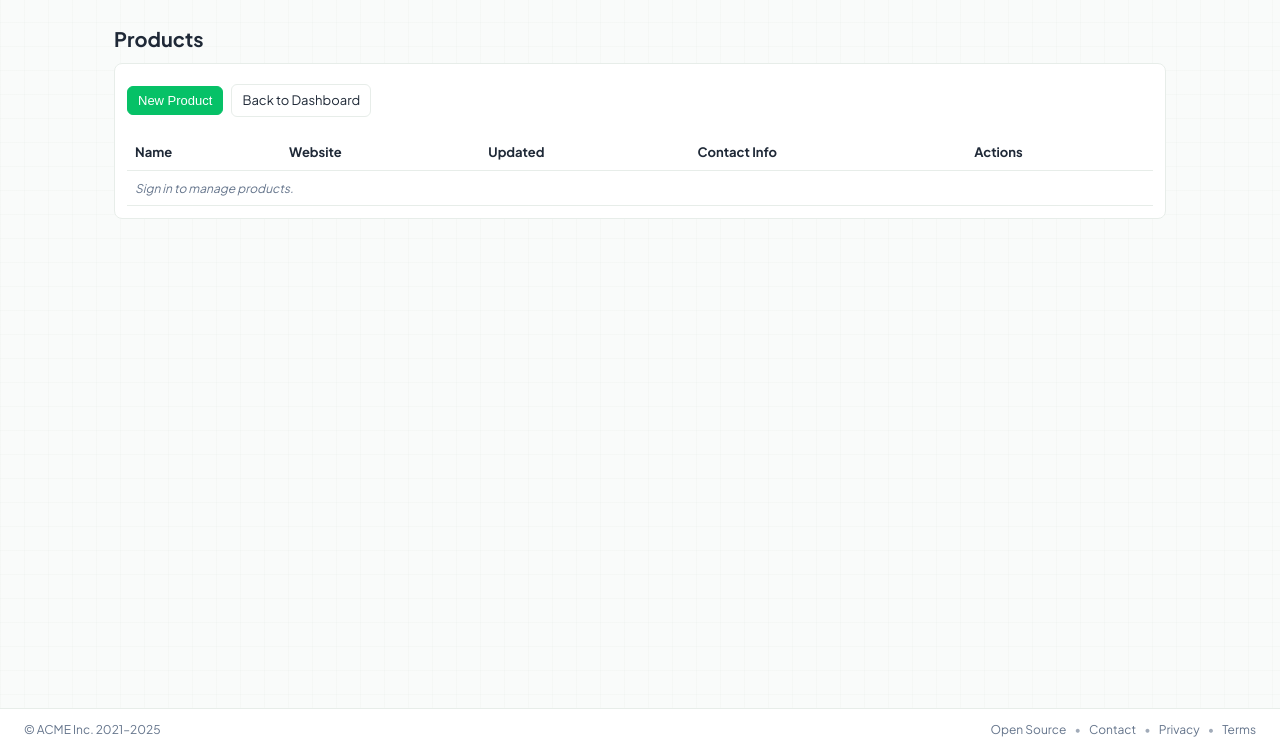
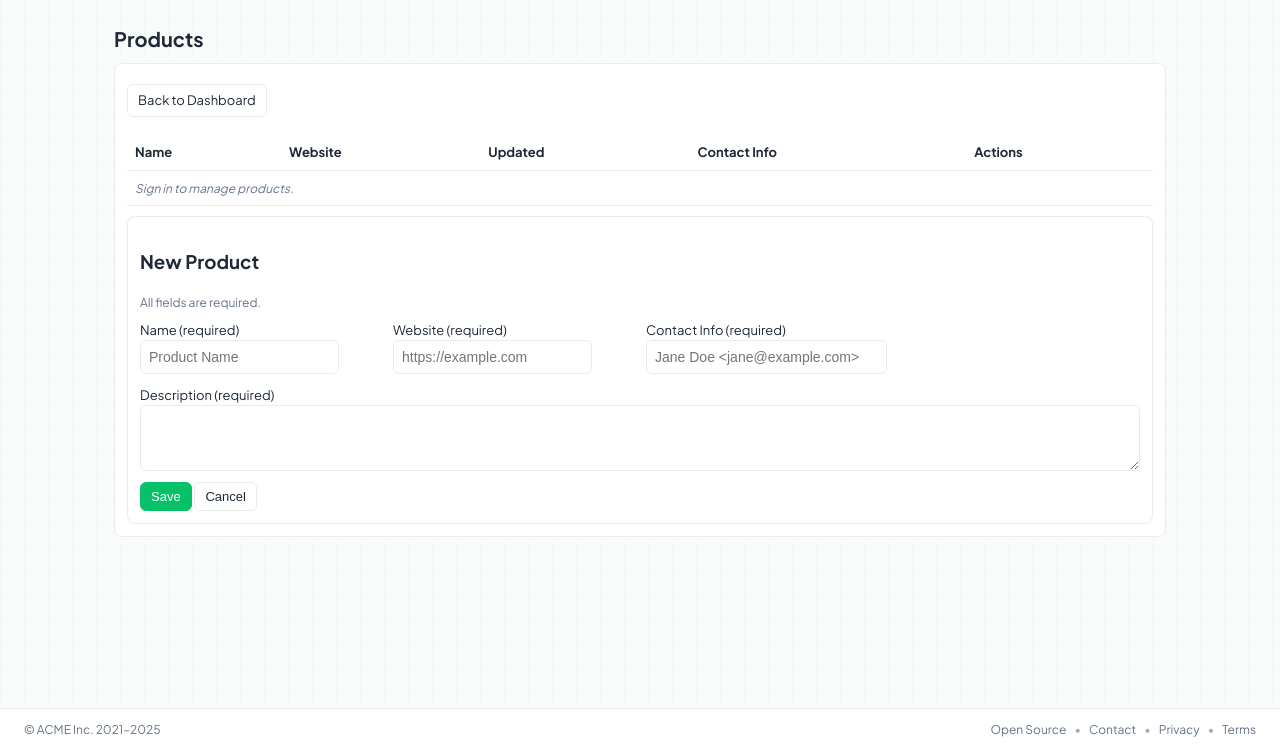
Before and after one commit to malvavisc0/meshweave, a FastAPI app: template webapp/templates/products.html in a window 1280 px wide. Shown: the part 50-800 px from the top of the page. Run offline with FastAPI, Linux system fonts and the light colour scheme; the template is opened without the code that fills it, so the values that code supplies are empty; parts of the project's set-up code (start-up, migrations or seed data) failed here and were passed over.

Commit message:
improving new product ux

```diff
--- a/webapp/models.py
+++ b/webapp/models.py
@@ -397,9 +397,9 @@ class Product(Base):
         String(36), ForeignKey("users.id", ondelete="CASCADE"), nullable=False
     )
     name: Mapped[str] = mapped_column(String(255), nullable=False)
-    website: Mapped[Optional[str]] = mapped_column(Text, nullable=True)
+    website: Mapped[str] = mapped_column(Text, nullable=False)
     description: Mapped[str] = mapped_column(Text, nullable=False)
-    contact_info: Mapped[Optional[str]] = mapped_column(Text, nullable=True)
+    contact_info: Mapped[str] = mapped_column(Text, nullable=False)
     defaults_json: Mapped[Optional[str]] = mapped_column(
         Text, nullable=True
     )  # {"tone":"...","cta":"...","length":"..."}
--- a/webapp/routers/api.py
+++ b/webapp/routers/api.py
@@ -1,6 +1,7 @@
 import csv
 import json
 import os
+import re
 from datetime import datetime, timedelta, timezone
 from io import StringIO
 from typing import Dict, List
@@ -755,11 +756,16 @@ async def create_product(request: Request):
 
     name = (data.get("name") or "").strip()
     description = (data.get("description") or "").strip()
-    website = (data.get("website") or "").strip() or None
-    contact_info = (data.get("contact_info") or "").strip() or None
+    website = (data.get("website") or "").strip()
+    contact_info = (data.get("contact_info") or "").strip()
 
-    if not name or not description:
-        raise HTTPException(status_code=400, detail="name and description are required")
+    if not name or not description or not website or not contact_info:
+        raise HTTPException(
+            status_code=400,
+            detail="name, description, website and contact_info are required",
+        )
+    if not re.match(r"^[^<>\n]+ <[^<>\s@]+@[^<>\s@]+\.[^<>\s@]+>$", contact_info):
+        raise HTTPException(status_code=400, detail="invalid_contact_info")
 
     with get_session() as s:
         # Enforce unique per user (by model constraint)
@@ -789,11 +795,16 @@ async def update_product(request: Request, product_id: str):
 
     name = (data.get("name") or "").strip()
     description = (data.get("description") or "").strip()
-    website = (data.get("website") or "").strip() or None
-    contact_info = (data.get("contact_info") or "").strip() or None
+    website = (data.get("website") or "").strip()
+    contact_info = (data.get("contact_info") or "").strip()
 
-    if not name or not description:
-        raise HTTPException(status_code=400, detail="name and description are required")
+    if not name or not description or not website or not contact_info:
+        raise HTTPException(
+            status_code=400,
+            detail="name, description, website and contact_info are required",
+        )
+    if not re.match(r"^[^<>\n]+ <[^<>\s@]+@[^<>\s@]+\.[^<>\s@]+>$", contact_info):
+        raise HTTPException(status_code=400, detail="invalid_contact_info")
 
     now = datetime.now(timezone.utc)
     with get_session() as s:
--- a/webapp/static/js/products.js
+++ b/webapp/static/js/products.js
@@ -9,8 +9,6 @@
         _pfLastTrigger = document.activeElement || null;
         var pf = document.getElementById('product-form');
         if (!pf) return;
-        pf.classList.remove('hidden');
-        pf.setAttribute('aria-hidden', 'false');
         var titleEl = document.getElementById('pf-title'); if (titleEl) titleEl.textContent = p ? 'Edit Product' : 'New Product';
         var idEl = document.getElementById('pf-id'); if (idEl) idEl.value = (p && p.id) || '';
         var nameEl = document.getElementById('pf-name'); if (nameEl) nameEl.value = (p && p.name) || '';
@@ -19,35 +17,47 @@
         var contactEl = document.getElementById('pf-contact'); if (contactEl) contactEl.value = (p && p.contact_info) || '';
 
         var nameErr = document.getElementById('pf-name-err');
+        var webErr = document.getElementById('pf-website-err');
+        var contactErr = document.getElementById('pf-contact-err');
         var descErr = document.getElementById('pf-description-err');
         var pfGlobal = document.getElementById('pf-global');
 
         if (nameEl) nameEl.setAttribute('aria-invalid', 'false');
+        if (descEl) descEl.setAttribute('aria-invalid', 'false');
+        if (webEl) webEl.setAttribute('aria-invalid', 'false');
+        if (contactEl) contactEl.setAttribute('aria-invalid', 'false');
+
         if (nameErr) nameErr.textContent = '';
-        if (descEl) descEl.setAttribute('aria-invalid', 'false');
+        if (webErr) webErr.textContent = '';
+        if (contactErr) contactErr.textContent = '';
         if (descErr) descErr.textContent = '';
         if (pfGlobal) pfGlobal.textContent = '';
 
         try { nameEl && nameEl.focus(); } catch (_) { }
-        try { pf.addEventListener('keydown', _productFormKeydown); } catch (_) { }
     }
 
     function closeProductForm() {
-        var pf = document.getElementById('product-form');
-        if (!pf) return;
-        pf.classList.add('hidden');
-        pf.setAttribute('aria-hidden', 'true');
-        try { pf.removeEventListener('keydown', _productFormKeydown); } catch (_) { }
-        if (_pfLastTrigger && typeof _pfLastTrigger.focus === 'function') {
-            try { _pfLastTrigger.focus(); } catch (_) { }
-        }
+        var titleEl = document.getElementById('pf-title'); if (titleEl) titleEl.textContent = 'New Product';
+        var idEl = document.getElementById('pf-id'); if (idEl) idEl.value = '';
+        var nameEl = document.getElementById('pf-name'); if (nameEl) { nameEl.value = ''; nameEl.setAttribute('aria-invalid', 'false'); }
+        var webEl = document.getElementById('pf-website'); if (webEl) { webEl.value = ''; webEl.setAttribute('aria-invalid', 'false'); }
+        var descEl = document.getElementById('pf-description'); if (descEl) { descEl.value = ''; descEl.setAttribute('aria-invalid', 'false'); }
+        var contactEl = document.getElementById('pf-contact'); if (contactEl) { contactEl.value = ''; contactEl.setAttribute('aria-invalid', 'false'); }
+
+        var nameErr = document.getElementById('pf-name-err'); if (nameErr) nameErr.textContent = '';
+        var webErr = document.getElementById('pf-website-err'); if (webErr) webErr.textContent = '';
+        var contactErr = document.getElementById('pf-contact-err'); if (contactErr) contactErr.textContent = '';
+        var descErr = document.getElementById('pf-description-err'); if (descErr) descErr.textContent = '';
+        var pfGlobal = document.getElementById('pf-global'); if (pfGlobal) pfGlobal.textContent = '';
+
+        try { nameEl && nameEl.focus(); } catch (_) { }
     }
 
     function renderProducts(items) {
         var tb = document.getElementById('products-tbody');
         if (!tb) return;
         if (!items || !items.length) {
-            tb.innerHTML = '<tr><td colspan="5"><em class="small">No products yet. Click "New Product".</em></td></tr>';
+            tb.innerHTML = '<tr><td colspan="5"><em class="small">No products yet. Use the form to add one.</em></td></tr>';
             return;
         }
         tb.innerHTML = '';
@@ -87,12 +97,20 @@
         var pfGlobal = document.getElementById('pf-global');
         var nameInput = document.getElementById('pf-name');
         var nameErr = document.getElementById('pf-name-err');
+        var websiteInput = document.getElementById('pf-website');
+        var websiteErr = document.getElementById('pf-website-err');
+        var contactInput = document.getElementById('pf-contact');
+        var contactErr = document.getElementById('pf-contact-err');
         var descInput = document.getElementById('pf-description');
         var descErr = document.getElementById('pf-description-err');
         if (pfGlobal) pfGlobal.textContent = '';
         if (nameErr) nameErr.textContent = '';
+        if (websiteErr) websiteErr.textContent = '';
+        if (contactErr) contactErr.textContent = '';
         if (descErr) descErr.textContent = '';
         if (nameInput) nameInput.setAttribute('aria-invalid', 'false');
+        if (websiteInput) websiteInput.setAttribute('aria-invalid', 'false');
+        if (contactInput) contactInput.setAttribute('aria-invalid', 'false');
         if (descInput) descInput.setAttribute('aria-invalid', 'false');
 
         var firstInvalid = null;
@@ -101,33 +119,43 @@
             if (nameInput) nameInput.setAttribute('aria-invalid', 'true');
             firstInvalid = firstInvalid || nameInput;
         }
+        if (!website) {
+            if (websiteErr) websiteErr.textContent = 'Website is required.';
+            if (websiteInput) websiteInput.setAttribute('aria-invalid', 'true');
+            firstInvalid = firstInvalid || websiteInput;
+        }
         if (!description) {
             if (descErr) descErr.textContent = 'Description is required.';
             if (descInput) descInput.setAttribute('aria-invalid', 'true');
             firstInvalid = firstInvalid || descInput;
+        }
+        if (!contact) {
+            if (contactErr) contactErr.textContent = 'Contact Info is required.';
+            if (contactInput) contactInput.setAttribute('aria-invalid', 'true');
+            firstInvalid = firstInvalid || contactInput;
+        } else if (!/^[^<>\n]+ <[^<>\s@]+@[^<>\s@]+\.[^<>\s@]+>$/.test(contact)) {
+            if (contactErr) contactErr.textContent = 'Contact Info must look like: Name <email@example.com>';
+            if (contactInput) contactInput.setAttribute('aria-invalid', 'true');
+            firstInvalid = firstInvalid || contactInput;
         }
         if (firstInvalid) {
             try { firstInvalid.focus(); } catch (_) { }
             if (pfGlobal) pfGlobal.textContent = 'Please correct the highlighted fields.';
             return;
         }
-        if (contact && !/^[^<>\n]+ <[^<>\s@]+@[^<>\s@]+\.[^<>\s@]+>$/.test(contact)) {
-            if (pfGlobal) pfGlobal.textContent = 'Contact Info must look like: Name <email@example.com>';
-            return;
-        }
 
         var body = {
             name: name,
-            website: website || null,
+            website: website,
             description: description,
-            contact_info: contact || null
+            contact_info: contact
         };
 
         var url = '/api/products' + (id ? ('/' + encodeURIComponent(id)) : '');
         var method = id ? 'PUT' : 'POST';
 
         apiJson(url, method, body).then(function () {
-            closeProductForm();
+            closeProductForm(); // reset fields, keep form visible
             loadProducts();
             try { trackEvent(method === 'POST' ? 'product_create_success' : 'product_update_success'); } catch (_) { }
         }).catch(function (e) {
--- a/webapp/templates/products.html
+++ b/webapp/templates/products.html
@@ -6,7 +6,6 @@
 
 <section class="panel mt-2" role="region" aria-label="Products">
   <div class="actions" role="toolbar" aria-label="Product Actions">
-    <button type="button" class="btn btn-primary" onclick="openProductForm()">New Product</button>
     <a href="/my" class="btn">Back to Dashboard</a>
   </div>
 
@@ -27,29 +26,31 @@
     </table>
   </div>
 
-  <!-- Product Form Drawer -->
-  <div id="product-form" class="panel mt-2 hidden" aria-hidden="true" aria-label="Product Form">
+  <!-- Product Form -->
+  <div id="product-form" class="panel mt-2" aria-label="Product Form">
     <h3 id="pf-title">New Product</h3>
     <div id="pf-global" class="small validation-error" role="status" aria-live="polite"></div>
-    <div class="small">Fields marked “required” must be filled.</div>
+    <div class="small">All fields are required.</div>
     <div class="form-grid mt-2">
       <label>Name (required)<br>
-        <input type="text" id="pf-name" placeholder="Product Name" aria-describedby="pf-name-err" aria-invalid="false">
+        <input type="text" id="pf-name" placeholder="Product Name" aria-describedby="pf-name-err" aria-invalid="false" required>
         <br><small id="pf-name-err" class="small validation-error"></small>
       </label>
-      <label>Website<br>
-        <input type="text" id="pf-website" placeholder="https://example.com">
+      <label>Website (required)<br>
+        <input type="text" id="pf-website" placeholder="https://example.com" aria-describedby="pf-website-err" aria-invalid="false" required>
+        <br><small id="pf-website-err" class="small validation-error"></small>
       </label>
-      <label>Contact Info<br>
-        <input type="text" id="pf-contact" class="w-full" placeholder="Jane Doe <jane@example.com>" pattern="^[^<>\n]+ <[^<>\s@]+@[^<>\s@]+\.[^<>\s@]+>$" title="Format: Name <email@example.com>">
+      <label>Contact Info (required)<br>
+        <input type="text" id="pf-contact" class="w-full" placeholder="Jane Doe <jane@example.com>" pattern="^[^<>\n]+ <[^<>\s@]+@[^<>\s@]+\.[^<>\s@]+>$" title="Format: Name <email@example.com>" aria-describedby="pf-contact-err" aria-invalid="false" required>
+        <br><small id="pf-contact-err" class="small validation-error"></small>
       </label>
       <label class="col-span-all">Description (required)<br>
-        <textarea id="pf-description" rows="3" class="w-full" aria-describedby="pf-description-err" aria-invalid="false"></textarea>
+        <textarea id="pf-description" rows="3" class="w-full" aria-describedby="pf-description-err" aria-invalid="false" required></textarea>
         <br><small id="pf-description-err" class="small validation-error"></small>
       </label>
     </div>
     <div class="mt-1" role="toolbar" aria-label="Product Form Actions">
-      <button class="btn" onclick="saveProduct()">Save</button>
+      <button class="btn btn-primary" onclick="saveProduct()">Save</button>
       <button class="btn" onclick="closeProductForm()">Cancel</button>
     </div>
     <input type="hidden" id="pf-id" value="">
```
